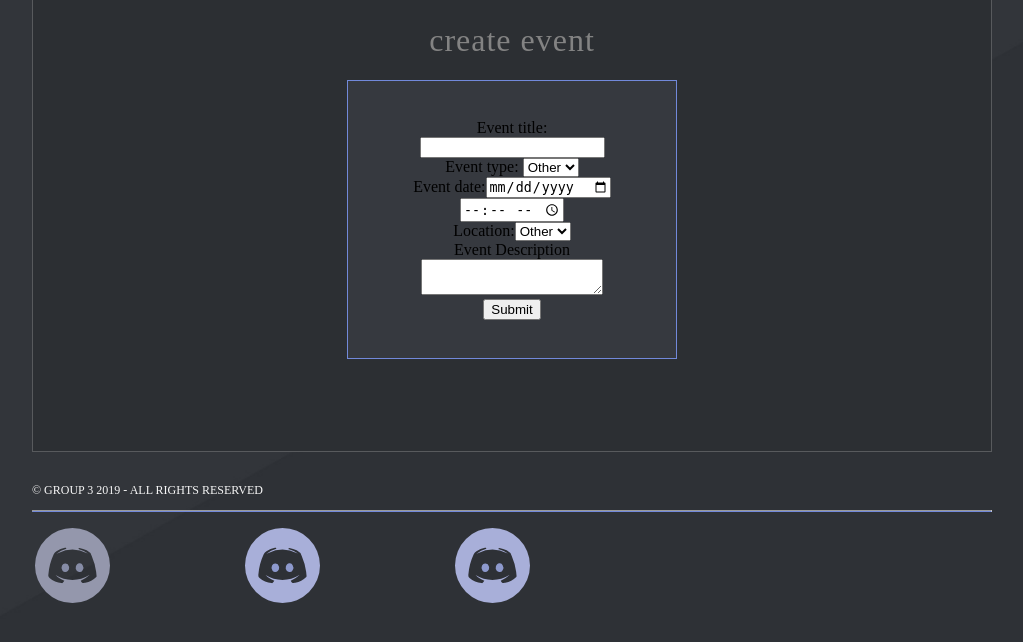
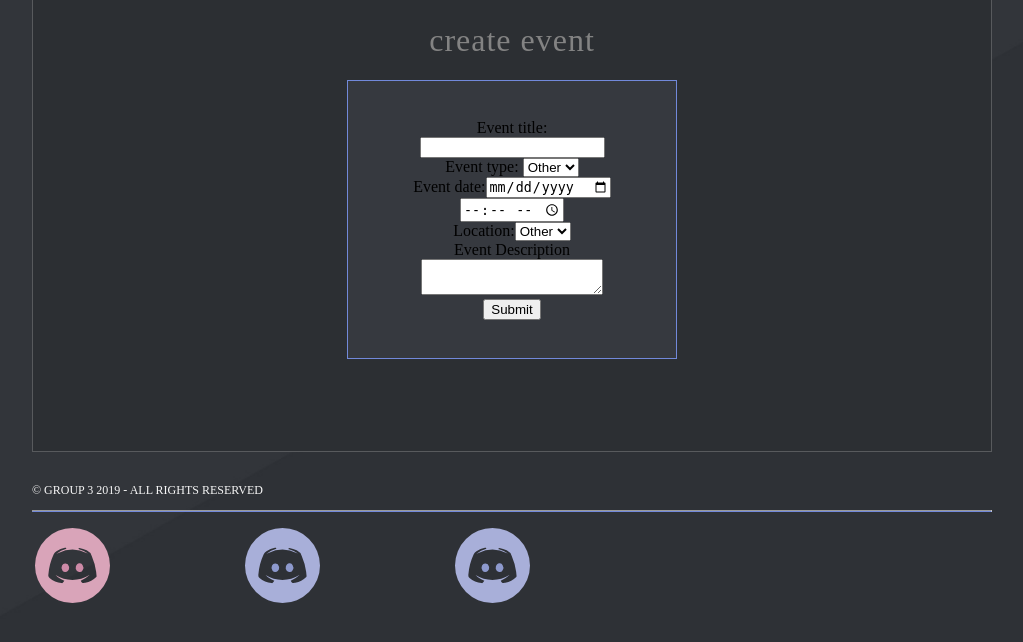
Before and after one commit to yhl234/CyberGrizzlies, a PHP site: page /event.php in a window 1280 px wide, with the pointer over the restyled element. Shown: the part 110-752 px from the top of the page, without its empty margins (128-1151 px from the left). Run offline with PHP 8.4, Linux system fonts and the light colour scheme; data that the repository does not hold is empty.

Commit message:
Update main.css

```diff
--- a/css/main.css
+++ b/css/main.css
@@ -122,7 +122,7 @@ footer ul a {
   text-decoration: none;
 }
 footer ul a:hover {
-  filter: contrast(50%);
+  filter: hue-rotate(90deg);
 }
 .footer-icon {
   width: 25%;
```
